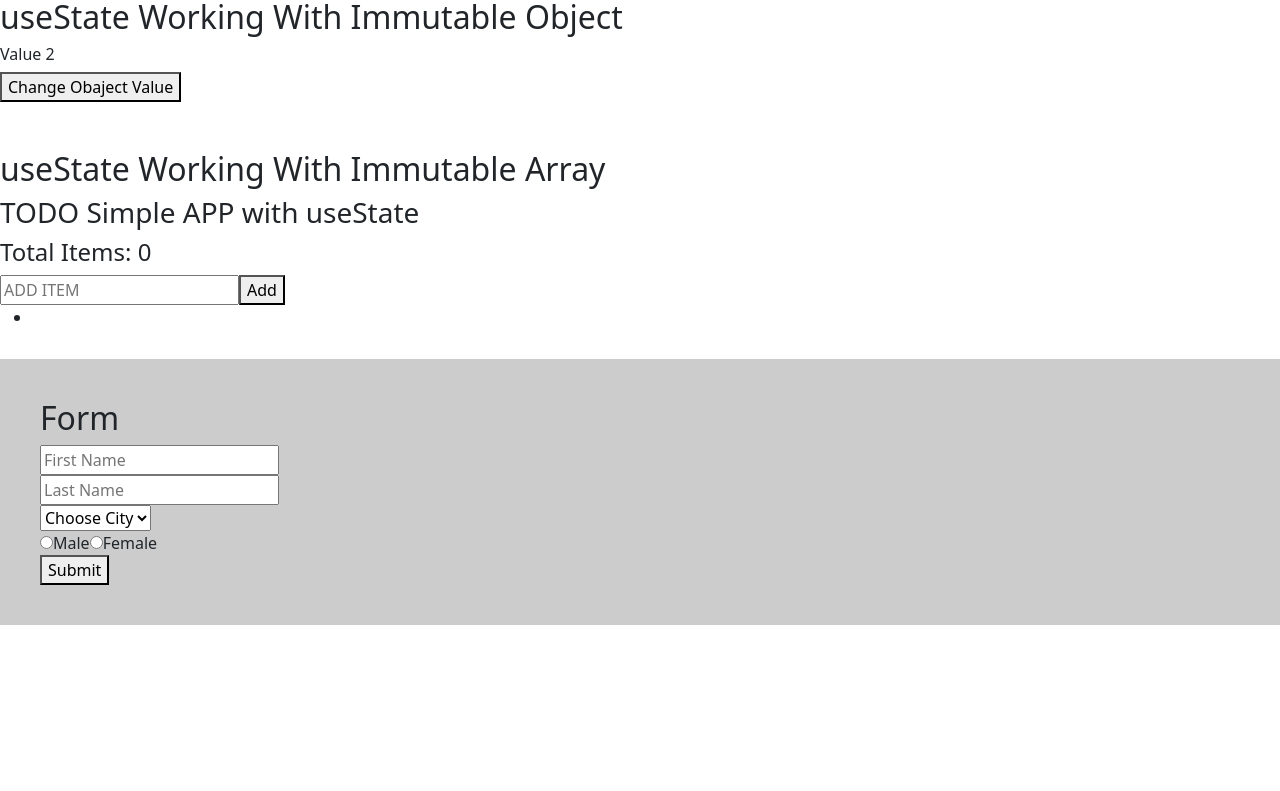
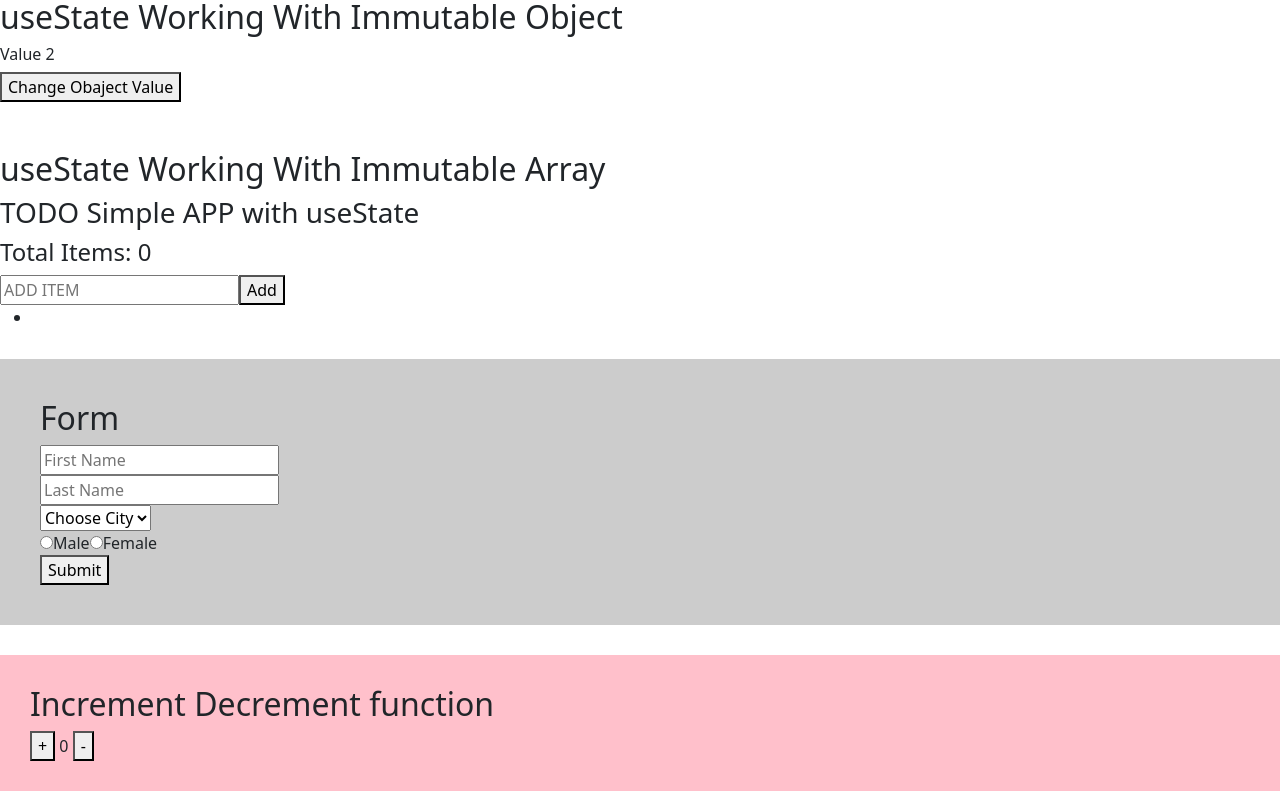
Before and after one commit to RazelRaz/Meet-with-react-hooks, a React (Vite) app: page / in a window 1280 px wide. Shown: the part 219-1010 px from the top of the page. Before the commit the page ends 844 px from the top, so only its background shows below. Built offline with nearby package versions, Linux system fonts and the light colour scheme.

Commit message:
Increment Decrement function with useState

```diff
--- a/src/App.jsx
+++ b/src/App.jsx
@@ -6,6 +6,7 @@
 // import UserefInnerText from "./components/UserefInnerText"
 // import UseRefWorkingWithCSS from "./components/UseRefWorkingWithCSS"
 import Form from "./components/Form"
+import IncrementDecrement from "./components/IncrementDecrement"
 import UseStateImmutableArray from "./components/UseStateImmutableArray"
 import UseStateUnderstadingInside from "./components/UseStateUnderstadingInside"
 import UseStateImmutableObject from "./components/useStateImmutableObject"
@@ -26,6 +27,7 @@ function App() {
       <UseStateImmutableObject></UseStateImmutableObject>
       <UseStateImmutableArray></UseStateImmutableArray>
       <Form></Form>
+      <IncrementDecrement></IncrementDecrement>
     </>
   )
 }
--- /dev/null
+++ b/src/components/IncrementDecrement.jsx
@@ -0,0 +1,18 @@
+import { useState } from "react";
+
+const IncrementDecrement = () => {
+
+    const [increment, setIncrement] = useState(0)
+
+    return (
+        <div style={{marginTop:'30px', background:'pink', padding:'30px'}}>
+            <h2>Increment Decrement function</h2>
+
+            <button onClick={() => setIncrement(increment + 1)}>+</button> <span>{increment}</span> <button onClick={() => setIncrement(increment === 0 ? 0 : increment - 1)}>-</button>
+
+
+        </div>
+    );
+};
+
+export default IncrementDecrement;
```
